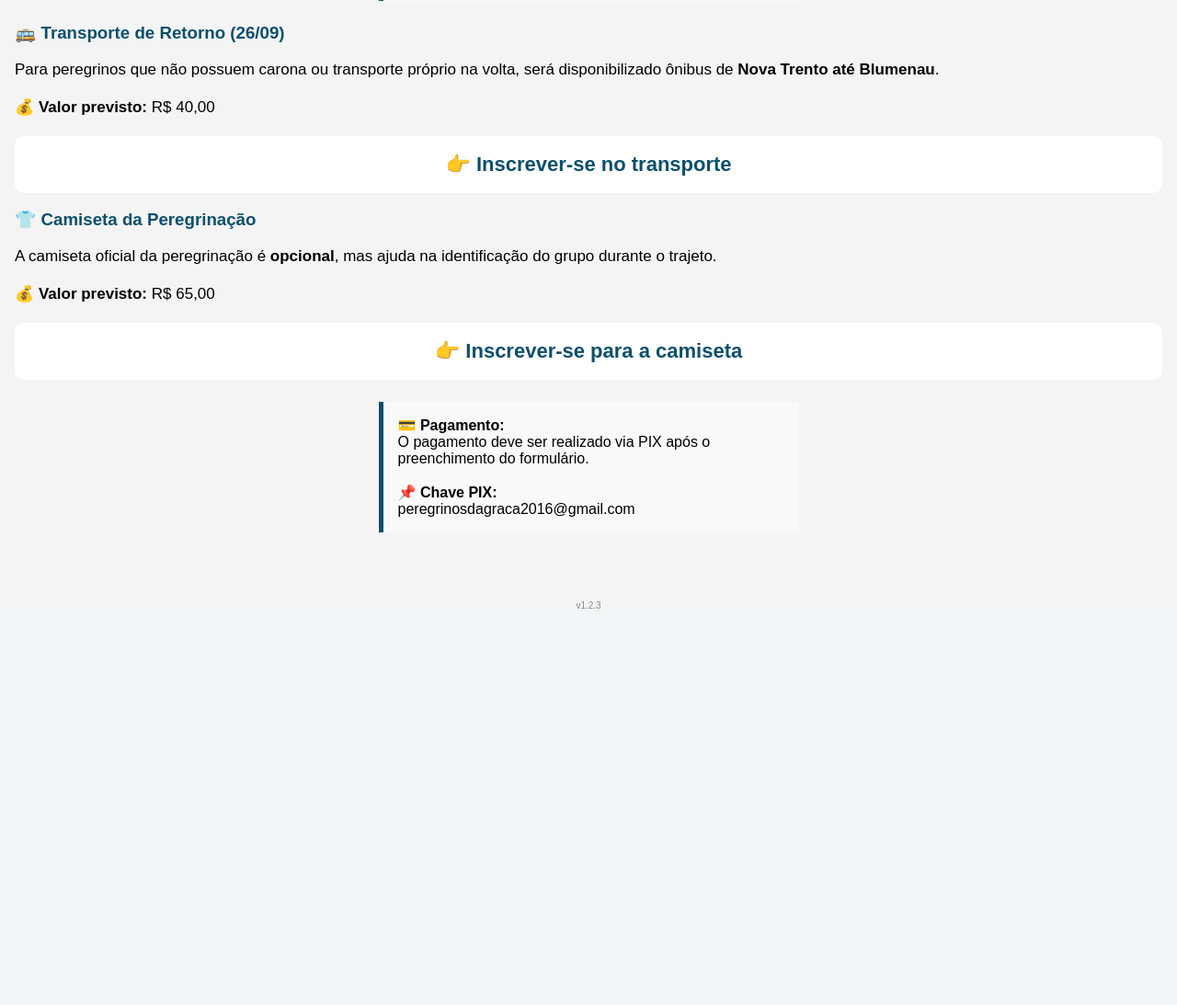
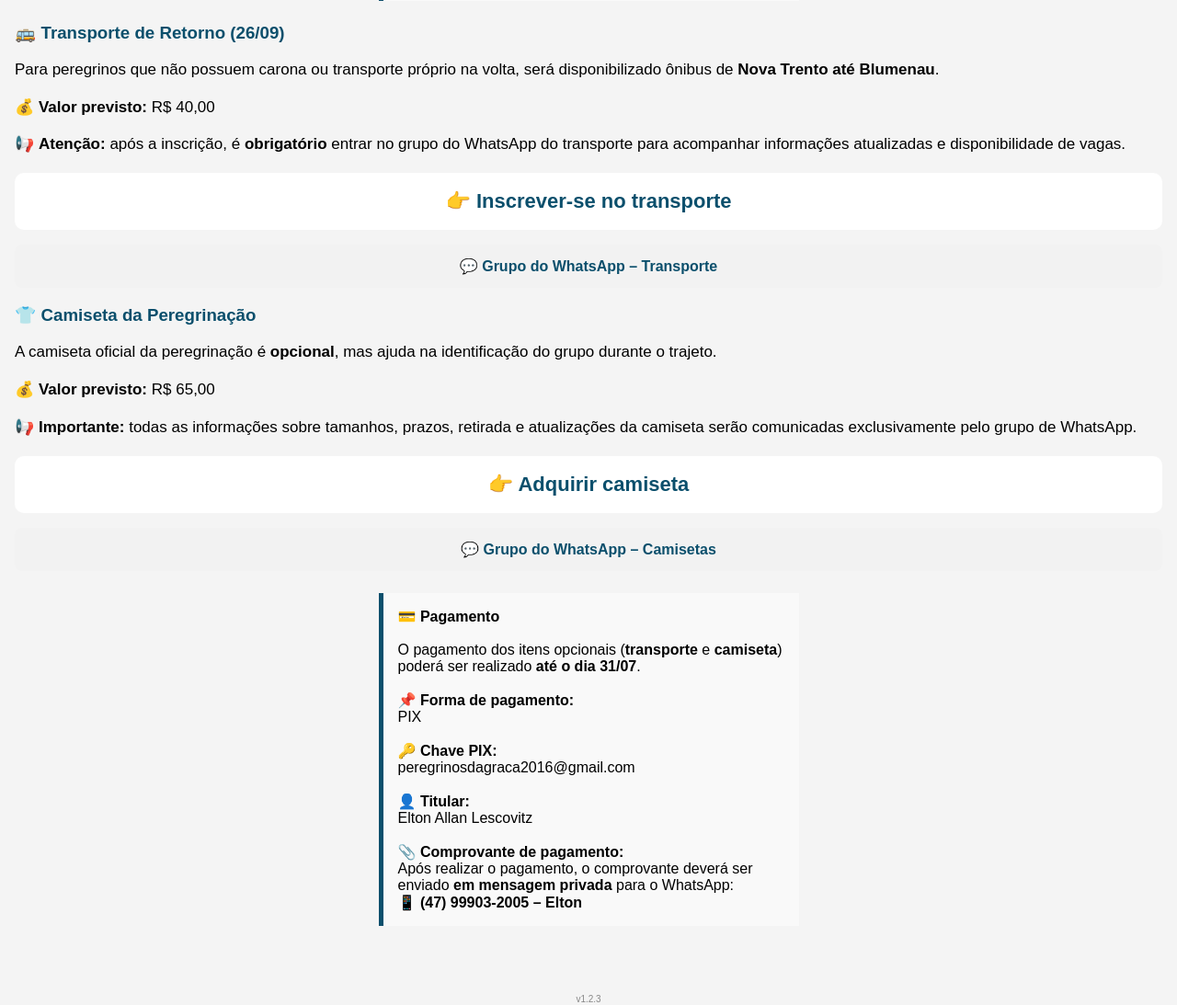
Before and after one commit to lescovitz-dev/peregrinacao-santa-paulina, a Flask app: page /extras in a window 1280 px wide. Shown: the part 322-1415 px from the top of the page at 92% size. Before the commit the page ends 984 px from the top, so only its background shows below. Run offline with Flask 3, Linux system fonts and the light colour scheme.

```diff
--- a/templates/extras.html
+++ b/templates/extras.html
@@ -9,6 +9,9 @@
     Os valores informados são provisórios e poderão ser atualizados.
 </div>
 
+<!-- ===============================
+     TRANSPORTE
+================================ -->
 <div class="card">
     <h3>🚌 Transporte de Retorno (26/09)</h3>
     <p>
@@ -19,15 +22,32 @@
         💰 <strong>Valor previsto:</strong> R$ 40,00
     </p>
 
+    <p class="ajuda">
+        📢 <strong>Atenção:</strong> após a inscrição, é <strong>obrigatório</strong>
+        entrar no grupo do WhatsApp do transporte para acompanhar
+        informações atualizadas e disponibilidade de vagas.
+    </p>
+
     <a
-        href="https://docs.google.com/forms/d/e/1FAIpQLSeFjXFpFHtlAE8i6YVJHdseY_uJNHVU0c28sXF_ki-sGIA1Dw/viewform?usp=header"
+        href="https://forms.gle/RarVEE9LguiZK6Aw7"
         target="_blank"
         class="botao-principal"
     >
         👉 Inscrever-se no transporte
     </a>
+
+    <a
+        href="https://chat.whatsapp.com/G3MnC4NGBU4FIKPYBNRUpi"
+        target="_blank"
+        class="botao-secundario"
+    >
+        💬 Grupo do WhatsApp – Transporte
+    </a>
 </div>
 
+<!-- ===============================
+     CAMISETA
+================================ -->
 <div class="card">
     <h3>👕 Camiseta da Peregrinação</h3>
     <p>
@@ -38,21 +58,58 @@
         💰 <strong>Valor previsto:</strong> R$ 65,00
     </p>
 
+    <p class="ajuda">
+        📢 <strong>Importante:</strong> todas as informações sobre
+        tamanhos, prazos, retirada e atualizações da camiseta
+        serão comunicadas exclusivamente pelo grupo de WhatsApp.
+    </p>
+
     <a
-        href="https://docs.google.com/forms/d/e/1FAIpQLSe8nWmm4miIIhuXBfVeKZVkEdP7CdOaUGUrEP5irtW5W89rJw/viewform?usp=header"
+        href="https://forms.gle/vHSRAjNxjGYdkZ3T6"
         target="_blank"
         class="botao-principal"
     >
-        👉 Inscrever-se para a camiseta
+        👉 Adquirir camiseta
+    </a>
+
+    <a
+        href="https://chat.whatsapp.com/G3KgV96XPmP5zNYG4ErYhd"
+        target="_blank"
+        class="botao-secundario"
+    >
+        💬 Grupo do WhatsApp – Camisetas
     </a>
 </div>
 
+<!-- ===============================
+     PAGAMENTO
+================================ -->
 <div class="aviso">
-    💳 <strong>Pagamento:</strong><br>
-    O pagamento deve ser realizado via PIX após o preenchimento do formulário.
-    <br><br>
-    📌 <strong>Chave PIX:</strong><br>
-    peregrinosdagraca2016@gmail.com
+  💳 <strong>Pagamento</strong><br><br>
+
+  O pagamento dos itens opcionais
+  (<strong>transporte</strong> e <strong>camiseta</strong>)
+  poderá ser realizado <strong>até o dia 31/07</strong>.
+  <br><br>
+
+  📌 <strong>Forma de pagamento:</strong><br>
+  PIX
+  <br><br>
+
+  🔑 <strong>Chave PIX:</strong><br>
+  peregrinosdagraca2016@gmail.com
+  <br><br>
+
+  👤 <strong>Titular:</strong><br>
+  Elton Allan Lescovitz
+  <br><br>
+
+  📎 <strong>Comprovante de pagamento:</strong><br>
+  Após realizar o pagamento, o comprovante deverá ser enviado
+  <strong>em mensagem privada</strong> para o WhatsApp:
+  <br>
+  📱 <strong>(47) 99903-2005 – Elton</strong>
 </div>
 
+
 {% endblock %}
```
